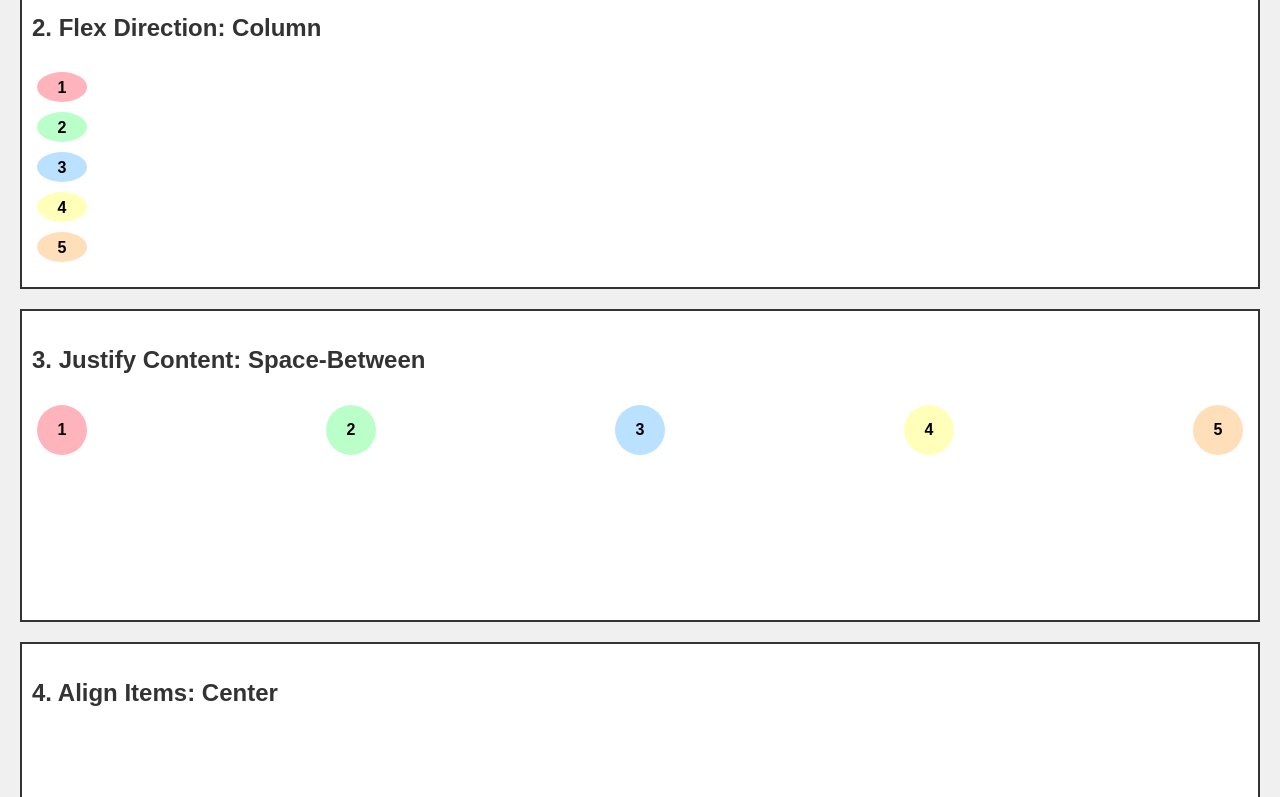
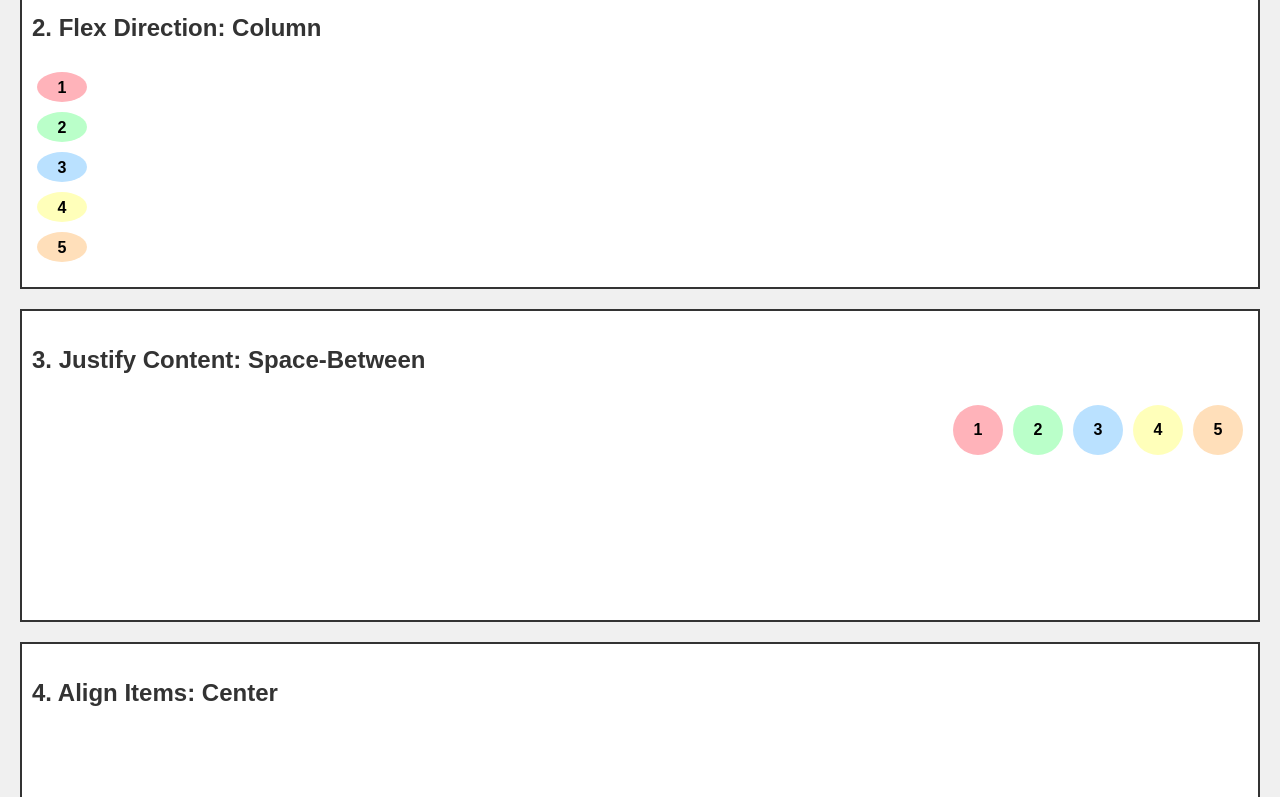
Before and after one commit to huynguyen2703/WebDev, a plain HTML site: page code+files/css/06_flexbox/flexbox.html in a window 1280 px wide. Shown: the part 469-1266 px from the top of the page. Drawn offline with Linux system fonts and the light colour scheme.

Commit message:
studied flexbox, grid

```diff
--- a/code+files/css/06_flexbox/flexbox.html
+++ b/code+files/css/06_flexbox/flexbox.html
@@ -81,7 +81,7 @@
 
     <div class="container">
       <h2>3. Justify Content: Space-Between</h2>
-      <div class="flex-container" style="justify-content: space-between">
+      <div class="flex-container" style="justify-content: flex-end;">
         <div class="circle pastel-1">1</div>
         <div class="circle pastel-2">2</div>
         <div class="circle pastel-3">3</div>
```
Also changed, not shown: code+files/css/07_grid/gridbasics.html (+1 -1 lines).
